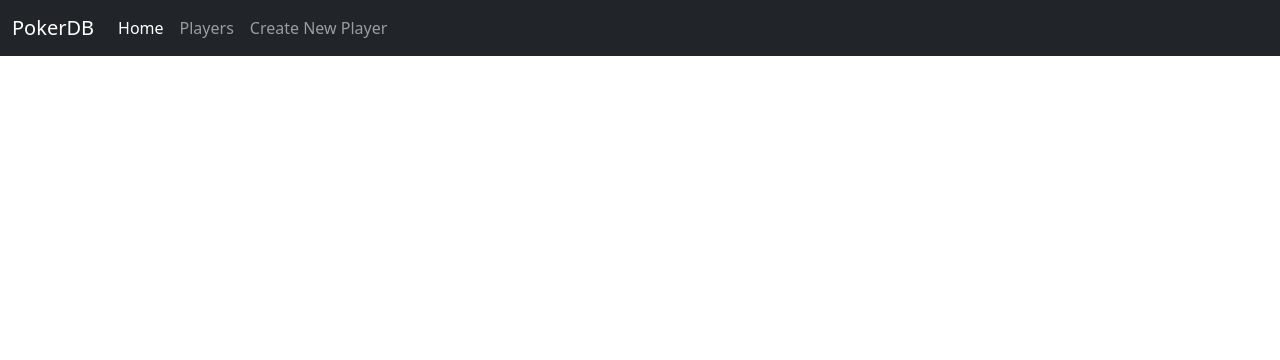
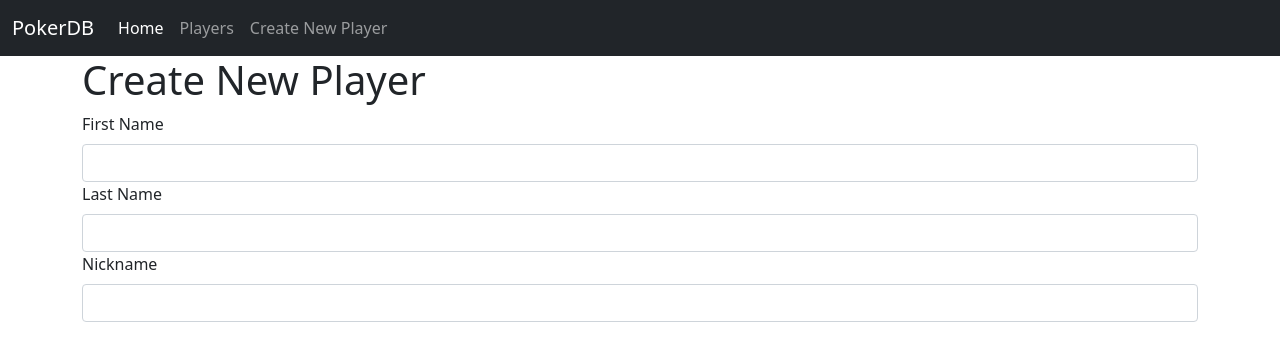
Before and after one commit to OnTheRocks/PokerDB, a React (Create React App) app in the folder frontend/: page /create in a window 1280 px wide. Shown: the top 360 px of the page. Built offline with nearby package versions, Linux system fonts and the light colour scheme.

Commit message:
Started new play components.

```diff
--- a/frontend/src/App.js
+++ b/frontend/src/App.js
@@ -1,18 +1,18 @@
 import React from 'react';
 import {BrowserRouter as Router, Switch, Routes, Route} from "react-router-dom"
+import CreatePlayer from './Components/CreatePlayer';
+import Home from './Components/Home';
 import Navbar from './Components/Navbar';
+import Players from './Components/Players';
 
 function App() {
   return (
     <Router>
       <Navbar />
       <Routes>
-        <Route>
-          //Players
-        </Route>
-        <Route>
-          //Create New Players
-        </Route>
+        <Route exact path="/" element={<Home />} />
+        <Route path="/players" element={<Players />} />
+        <Route path="/create" element={<CreatePlayer />} />
       </Routes>
 
     </Router>
--- /dev/null
+++ b/frontend/src/Components/CreatePlayer.jsx
@@ -0,0 +1,22 @@
+import React from 'react'
+
+function CreatePlayer() {
+  return (
+    <div className="container">
+      <h1>Create New Player</h1>
+      <form>
+        <div className="mb-3">
+          <label for="firstName" className="form-label">First Name</label>
+          <input id="firstName" className="form-control"></input>
+          <label for="lastName" className="form-label">Last Name</label>
+          <input id="lastName" className="form-control"></input>
+          <label for="nickName" className="form-label">Nickname</label>
+          <input id="nickName" className="form-control"></input>
+
+        </div>
+      </form>
+    </div>
+  )
+}
+
+export default CreatePlayer
--- /dev/null
+++ b/frontend/src/Components/Home.jsx
@@ -0,0 +1,11 @@
+import React from 'react'
+
+function Home() {
+  return (
+    <div>
+      <h1>Home</h1>
+    </div>
+  )
+}
+
+export default Home
--- /dev/null
+++ b/frontend/src/Components/Players.jsx
@@ -0,0 +1,11 @@
+import React from 'react'
+
+function Players() {
+  return (
+    <div>
+      <h1>Player</h1>
+    </div>
+  )
+}
+
+export default Players
```
